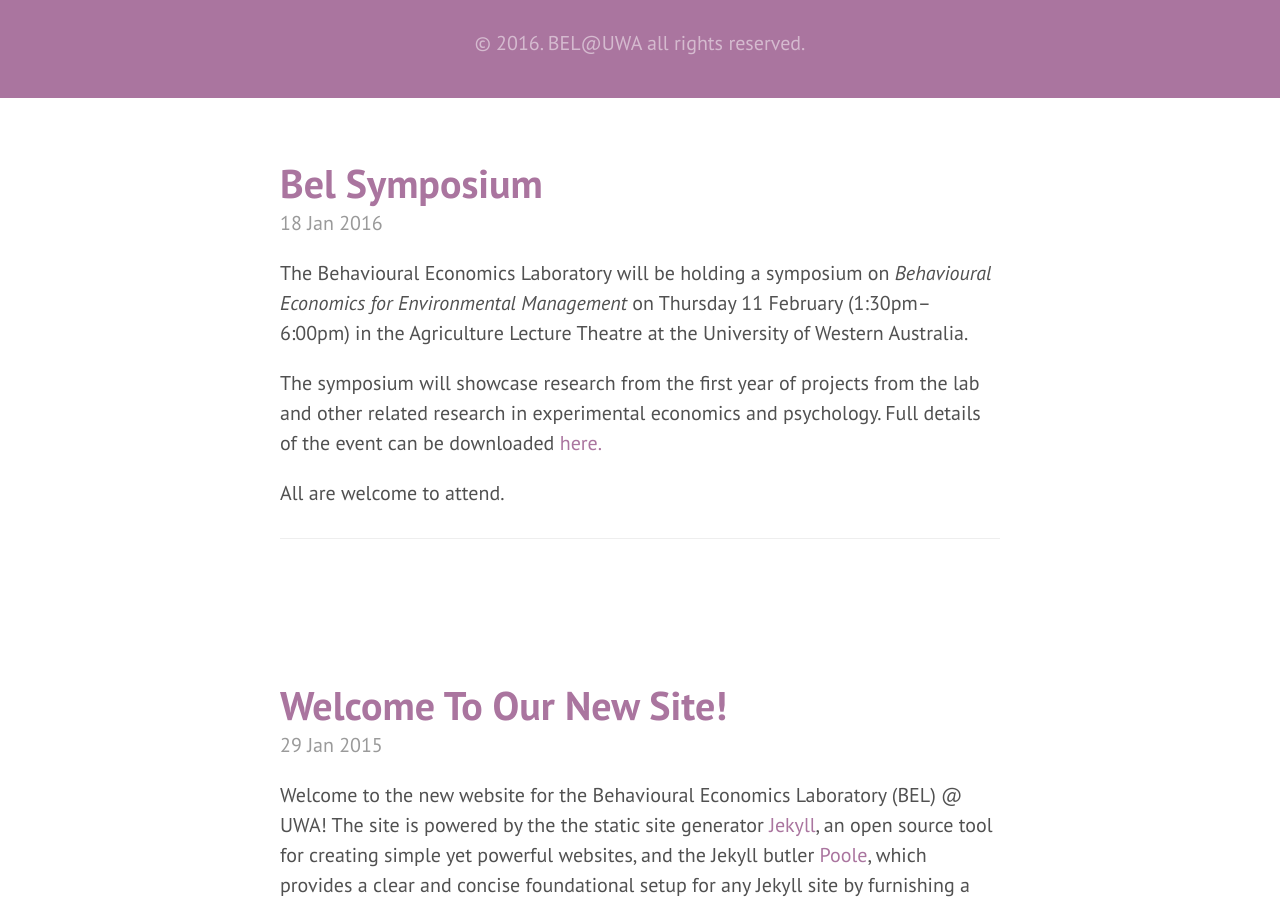
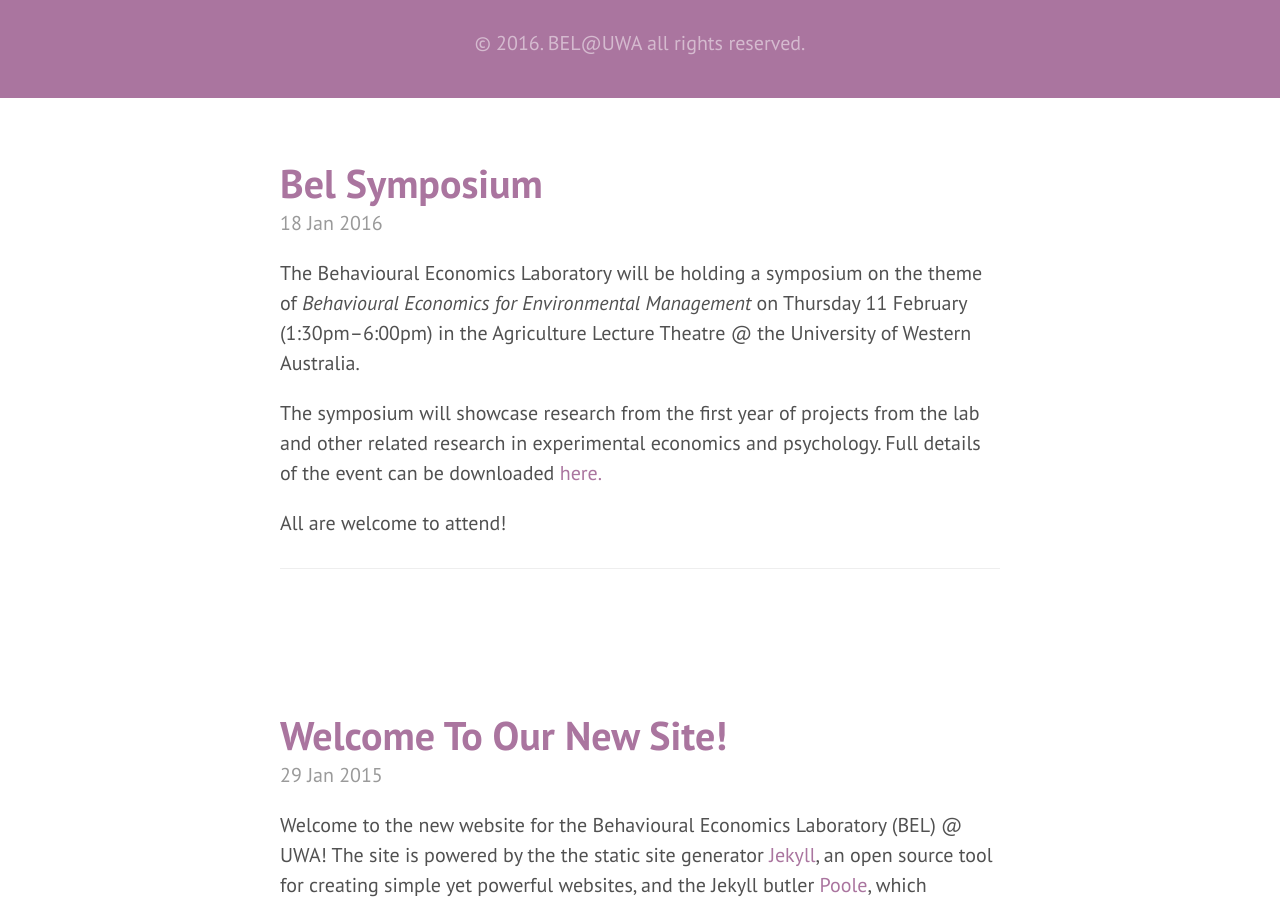
Before and after one commit to bel-uwa/bel-uwa.github.io, a Jekyll site: the page built from News.html, in a window 1280 px wide and 900 px high, scrolled down 541 px. Built offline with Jekyll 4.4.1, drawn with Linux system fonts in a browser that asks for light colours; Markdown is read by kramdown in place of the engine named in the settings.

Commit message:
News feed update

```diff
--- a/_posts/2016-01-18-BEL-Symposium.md
+++ b/_posts/2016-01-18-BEL-Symposium.md
@@ -3,10 +3,10 @@ layout: title
 post: BEL Symposium
 ---
 
-The Behavioural Economics Laboratory will be holding a symposium on *Behavioural Economics for Environmental Management* on Thursday 11 February (1:30pm--6:00pm) in the Agriculture Lecture Theatre at the University of Western Australia.
+The Behavioural Economics Laboratory will be holding a symposium on the theme of *Behavioural Economics for Environmental Management* on Thursday 11 February (1:30pm--6:00pm) in the Agriculture Lecture Theatre @ the University of Western Australia.
 
 The symposium will showcase research from the first year of projects from the lab and other related research in experimental economics and psychology. Full details of the event can be downloaded [here.](/BEL.Symposium.pdf)
 
-All are welcome to attend.
+All are welcome to attend!
 
 -----
```
